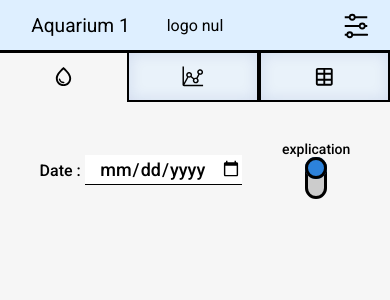
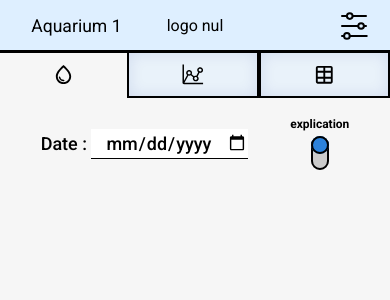
Before and after one commit to gaetancorin/aquanote, a PHP site: page /afficheur.html in a window 390 px wide. Shown: the top 300 px of the page. Run offline with PHP 8.4, Linux system fonts and the light colour scheme.

Commit message:
responsive pixel perfect header

```diff
--- a/site/afficheur.css
+++ b/site/afficheur.css
@@ -21,7 +21,7 @@ header div{
     width: 100vw;
     height: 8vw;
     min-height: 50px;
-    max-height: 80px;
+    max-height: 60px;
     background-color: #deefff;
     border-bottom: solid 3px black;
 
@@ -35,12 +35,12 @@ header div h2{
     font-weight: 400;
     align-self: center;
     justify-self: start;
-    font-size: 1.2em;
+    font-size: 1.1em;
 }
 
 
 header div img{
-    width: 30px;
+    width: 34px;
     display: block;
     margin-right: 5vw;
     align-self: center;
@@ -85,7 +85,7 @@ li  a img{
     width: 6vw;
     max-width: 40px;
     display: block;
-    padding: 3vw 0px;
+    padding: 2.5vw 0px;
     margin: 0 auto;
 
 }
@@ -97,19 +97,19 @@ li  a img{
     /* header top_nav-responsive */
 
     header div img{
-        width: 40px;
+        width: 38px;
 
     }
 
     header div h2{
-        font-size: 1.5em;
+        font-size: 1.3em;
     }
 
     /* header bottom_nav-responsive */
 
     li  a img{
-        max-width: 40px;
-        padding: 15px 0px;
+        max-width: 32px;
+        padding: 12px 0px;
 
     }
 
@@ -119,10 +119,10 @@ li  a img{
 
 form{
     /* border: 1px solid black; */
-    margin: 10vw auto 0 auto;
+    margin: 5vw auto 0 auto;
     text-align: center;
     width: 90%;
-    max-width: 700px;
+    max-width: 750px;
 }
 
 form > div{
@@ -134,6 +134,7 @@ form > div{
 
 label[for="date"]{
     font-weight: 500;
+    font-size: 18px;
 }
 
 
@@ -147,9 +148,10 @@ input[type="date"]{
 }
 
 form div div p{
-    font-size: 14px;
-    font-weight: 500;
+    font-size: 12px;
+    font-weight: 600;
     margin: 0;
+    margin-bottom: 5px;
 }
 
 /* ---------- Bouton explication ---------*/
@@ -157,8 +159,8 @@ form div div p{
 label[class="switch"] {
     position: relative;
     display: inline-block;
-    width: 22px;
-    height: 42px;
+    width: 18px;
+    height: 34px;
   }
   /* transforme le label en checkbox mais opacité 0 */
   .switch input {
@@ -178,22 +180,22 @@ label[class="switch"] {
     background-color: #ccc;
     -webkit-transition: .6s;
     transition: .6s;
-    outline: 3px solid black;
-    outline-offset: -3px;
+    outline: 2px solid black;
+    outline-offset: -2px;
   }
 
   .slider:before {
     position: absolute;
     content: "";
-    height: 22px;
-    width: 22px;
+    height: 18px;
+    width: 18px;
     left: 0px;
     bottom: 0px;
     background-color: #b92323;
     -webkit-transition: .6s;
     transition: .6s;
-    outline: 3px solid black;
-    outline-offset: -3px;
+    outline: 2px solid black;
+    outline-offset: -2px;
   }
 
   input:checked + .slider:before {
@@ -205,14 +207,14 @@ label[class="switch"] {
   }
 
   input:checked + .slider:before {
-    -webkit-transform: translatey(-20px);
-    -ms-transform: translatey(-20px);
-    transform: translatey(-20px);
+    -webkit-transform: translatey(-16px);
+    -ms-transform: translatey(-16px);
+    transform: translatey(-16px);
   }
 
   /* Rounded sliders */
   .slider.round {
-    border-radius: 22px;
+    border-radius: 18px;
   }
 
   .slider.round:before {
--- a/site/only_header.html
+++ b/site/only_header.html
@@ -40,6 +40,9 @@
         </nav>
     </header>
 
+    <!-- CONTENU -->
+
+
 
 
 
```
Also changed, not shown: site/only_header.css (+10 -8 lines). Lines whose indentation alone changed are shown as unchanged.
